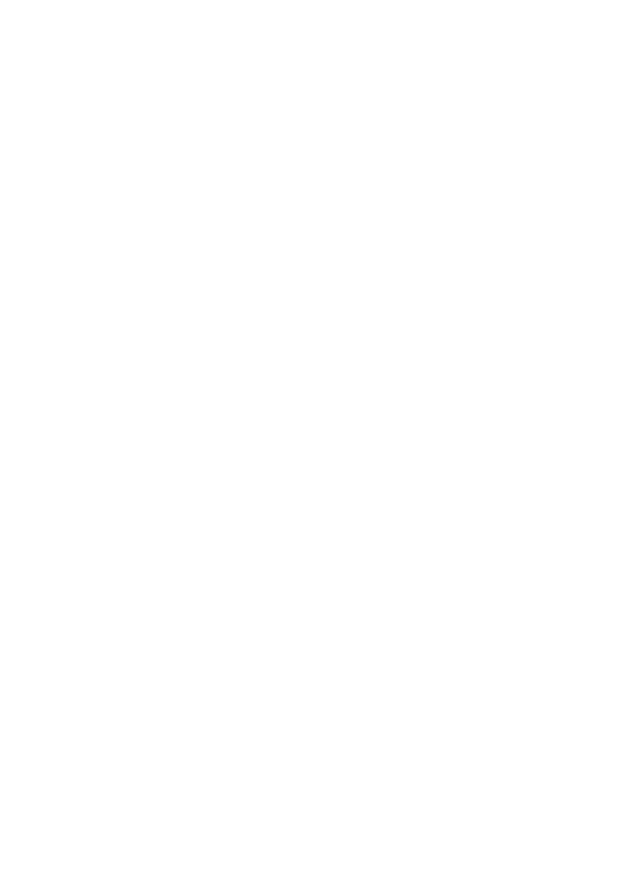
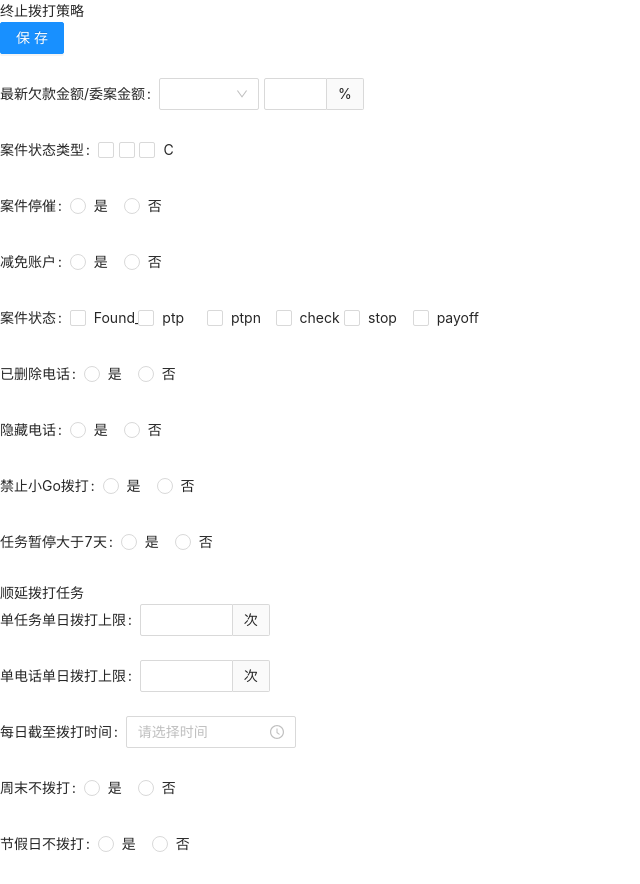
Before and after one commit to ThreeEgg/antd-pro-boilerplate, a React (Create React App) app in the folder frontend/: page /#/forbidCallStrategy in a window 1280 px wide. Shown: the whole page, without its empty margins (0-640 px from the left). Before the commit the page ends 800 px from the top, so only its background shows below. Built offline with nearby package versions, Linux system fonts and the light colour scheme.

Commit message:
禁止策略

```diff
--- a/frontend/src/router/index.js
+++ b/frontend/src/router/index.js
@@ -1,12 +1,17 @@
 import {
-  Home
+  Home, ForbidCallStrategy
 } from '@/views';
 const routes = [
   {
-    name: '首页',
+    name: '拨打策略',
     path: '/',
     component: Home,
   },
+  {
+    name: '禁止拨打策略',
+    path: '/forbidCallStrategy',
+    component: ForbidCallStrategy,
+  }
 ]
 
 export default routes;
--- /dev/null
+++ b/frontend/src/views/ForbidCallStrategy/index.js
@@ -0,0 +1,162 @@
+import React, { Component } from 'react'
+import styles from './index.less'
+import {
+  Form, Button, Select, Input, Checkbox, Row,
+  Col, Radio, TimePicker,
+} from 'antd'
+const { Option } = Select
+
+class ForbidCallStrategy extends Component {
+
+  state = {
+
+  }
+
+  colAdapt = (xs, sm, md, lg, xl, xxl) => {
+    return {
+      xs, sm, md, lg, xl, xxl
+    }
+  }
+
+  onFinish = params => {
+    console.log('params', params)
+  }
+
+  render() {
+    return (
+      <div className={styles.ForbidCallStrategy}>
+        <Form
+          name="forbidForm"
+          className={styles.forbidForm}
+          // initialValues={{ remember: true }}
+          onFinish={this.onFinish}
+        >
+          <div className="title">
+            <span>终止拨打策略</span>
+            <Form.Item>
+              <Button type="primary" htmlType="submit">
+                保存
+              </Button>
+            </Form.Item>
+          </div>
+          <Row >
+            <Col {...this.colAdapt(24, 24, 24, 24, 12, 12)}>
+              <Form.Item label="最新欠款金额/委案金额" className="moneyInput">
+                <Select style={{ width: 100 }}>
+                  <Option value='<'>{'<'}</Option>
+                  <Option value='<='>≤</Option>
+                  <Option value='='>=</Option>
+                </Select>
+                <Input addonAfter="%" style={{ width: 100, marginLeft: 5 }}></Input>
+              </Form.Item>
+              <Form.Item label="案件状态类型">
+                <Checkbox.Group>
+                  <Row>
+                    <Col span={4}>
+                      <Checkbox value="A">A</Checkbox>
+                    </Col>
+                    <Col span={4}>
+                      <Checkbox value="B">B</Checkbox>
+                    </Col>
+                    <Col span={4}>
+                      <Checkbox value="C">C</Checkbox>
+                    </Col>
+                  </Row>
+                </Checkbox.Group>
+              </Form.Item>
+              <Form.Item label="案件停催">
+                <Radio.Group>
+                  <Radio value={1}>是</Radio>
+                  <Radio value={2}>否</Radio>
+                </Radio.Group>
+              </Form.Item>
+              <Form.Item label="减免账户">
+                <Radio.Group>
+                  <Radio value={1}>是</Radio>
+                  <Radio value={2}>否</Radio>
+                </Radio.Group>
+              </Form.Item>
+              <Form.Item label="案件状态">
+                <Checkbox.Group>
+                  <Row>
+                    <Col span={4}>
+                      <Checkbox value="Found_1">Found_1</Checkbox>
+                    </Col>
+                    <Col span={4}>
+                      <Checkbox value="ptp">ptp</Checkbox>
+                    </Col>
+                    <Col span={4}>
+                      <Checkbox value="ptpn">ptpn</Checkbox>
+                    </Col>
+                    <Col span={4}>
+                      <Checkbox value="check">check</Checkbox>
+                    </Col>
+                    <Col span={4}>
+                      <Checkbox value="stop">stop</Checkbox>
+                    </Col>
+                    <Col span={4}>
+                      <Checkbox value="payoff">payoff</Checkbox>
+                    </Col>
+                  </Row>
+                </Checkbox.Group>
+              </Form.Item>
+              <Form.Item label="已删除电话">
+                <Radio.Group>
+                  <Radio value={1}>是</Radio>
+                  <Radio value={2}>否</Radio>
+                </Radio.Group>
+              </Form.Item>
+              <Form.Item label="隐藏电话">
+                <Radio.Group>
+                  <Radio value={1}>是</Radio>
+                  <Radio value={2}>否</Radio>
+                </Radio.Group>
+              </Form.Item>
+              <Form.Item label="禁止小Go拨打">
+                <Radio.Group>
+                  <Radio value={1}>是</Radio>
+                  <Radio value={2}>否</Radio>
+                </Radio.Group>
+              </Form.Item>
+              <Form.Item label="任务暂停大于7天">
+                <Radio.Group>
+                  <Radio value={1}>是</Radio>
+                  <Radio value={2}>否</Radio>
+                </Radio.Group>
+              </Form.Item>
+              <div className="title">
+                <span>顺延拨打任务</span>
+              </div>
+              <Form.Item label="单任务单日拨打上限">
+                <Input addonAfter="次" style={{ width: 130 }}></Input>
+              </Form.Item>
+              <Form.Item label="单电话单日拨打上限">
+                <Input addonAfter="次" style={{ width: 130 }}></Input>
+              </Form.Item>
+              <Form.Item label="每日截至拨打时间">
+                <TimePicker
+                  format="HH:mm"
+                  allowClear={false}
+                ></TimePicker>
+              </Form.Item>
+              <Form.Item label="周末不拨打">
+                <Radio.Group>
+                  <Radio value={1}>是</Radio>
+                  <Radio value={2}>否</Radio>
+                </Radio.Group>
+              </Form.Item>
+              <Form.Item label="节假日不拨打">
+                <Radio.Group>
+                  <Radio value={1}>是</Radio>
+                  <Radio value={2}>否</Radio>
+                </Radio.Group>
+              </Form.Item>
+            </Col>
+          </Row>
+        </Form>
+      </div>
+    )
+  }
+}
+
+export default ForbidCallStrategy
--- /dev/null
+++ b/frontend/src/views/ForbidCallStrategy/index.less
@@ -0,0 +1,50 @@
+.ForbidCallStrategy{
+  padding:8px;
+  border-radius: 5px;
+}
+
+.forbidForm{
+  :global{
+    .title{
+      display:flex;
+      justify-content:space-between;
+      align-items:center;
+      >span{
+        color:black;
+        font-size: 20px;
+        font-weight: 600;
+      }
+    }
+    .ant-row{
+      .ant-col{
+        .ant-form-item{
+          margin-bottom: 5px;
+          .ant-form-item-label{
+            width:18%;
+            display:flex;
+            justify-content:flex-start;
+          }
+          .ant-form-item-control{
+            width: 80%;
+            .ant-form-item-control-input{
+              .ant-form-item-control-input-content{
+                .ant-checkbox-group{
+                  width: 100%;
+                }
+              }
+            }
+          }
+        }
+        .moneyInput{
+          .ant-form-item-control{
+            .ant-form-item-control-input{
+              .ant-form-item-control-input-content{
+                display:flex;
+              }
+            }
+          }
+        }
+      }
+    }
+  }
+}
--- a/frontend/src/views/Home/components/CallStrategy.js
+++ b/frontend/src/views/Home/components/CallStrategy.js
@@ -1,27 +1,82 @@
 import React, { Component } from 'react'
 import styles from './CallStrategy.less'
-import { Button, } from 'antd'
+import { withRouter } from 'react-router-dom'
+import { Button, Input, Select, Row, Col } from 'antd'
+const { TextArea } = Input;
+const { Option } = Select;
+
 class CallStrategy extends Component {
+
+  state = {
+  }
+
+  colAdapt = (xs, sm, md, lg, xl, xxl) => {
+    return {
+      xs, sm, md, lg, xl, xxl
+    }
+  }
+
+  goToForbidStrategy = () => {
+    const { history } = this.props;
+    history && history.push('/forbidCallStrategy')
+  }
+
   render() {
     return (
-      <>
+      <div className={styles.CallStrategy}>
         <div className={styles.baseInfoInput}>
           <div className={styles.titleBox}>
-            <div className="title">拨打策略集-智能对话</div>
+            <div className="title">
+              <span>拨打策略集-智能对话</span>
+              <Button type="link" onClick={this.goToForbidStrategy}>设置禁止&顺延拨打管理</Button>
+            </div>
             <div className="btnBox">
               <Button>返回</Button>
-              <Button type="primary">保存</Button>
+              <Button type="primary" style={{ marginLeft: 5 }}>保存</Button>
             </div>
           </div>
-
+          <Row className={styles.inputBox}>
+            <Col className="inputBoxLeft" {...this.colAdapt(24, 24, 24, 14, 8, 8)}>
+              <div className="inputItem">
+                <span>策略名称</span>
+                <Input type="text" />
+              </div>
+              <div className="inputItem">
+                <span>总拨打次数上限</span>
+                <Input type="text" />
+              </div>
+              <div className="inputItem">
+                <span>选择线路地区</span>
+                <Select mode="multiple"
+                >
+                  <Option value={1}>111</Option>
+                  <Option value={2}>222</Option>
+                  <Option value={3}>333</Option>
+                  <Option value={4}>444</Option>
+                </Select>
+              </div>
+              <div className="inputItem">
+                <span>首次拨打生效间隔</span>
+                <Select
+                >
+                  <Option value={1}>立即生效</Option>
+                  <Option value={2}>1天</Option>
+                </Select>
+              </div>
+              <div className="inputItem">
+                <span>策略说明</span>
+                <TextArea />
+              </div>
+            </Col>
+          </Row>
 
         </div>
         <div className="svgBox">
 
         </div>
-      </>
+      </div>
     )
   }
 }
 
-export default CallStrategy
+export default withRouter(CallStrategy)
--- a/frontend/src/views/Home/components/CallStrategy.less
+++ b/frontend/src/views/Home/components/CallStrategy.less
@@ -0,0 +1,49 @@
+.CallStrategy{
+  padding:8px;
+  border-radius: 5px;
+}
+
+.baseInfoInput{
+  .titleBox{
+    display:flex;
+    justify-content:space-between;
+    :global{
+      .title{
+        color:black;
+        font-size: 20px;
+        font-weight: 600;
+      }
+    }
+  }
+}
+
+.inputBox{
+  // width:30%;
+  display:flex;
+  justify-content:space-between;
+  :global{
+    .inputBoxLeft{
+      width:100%;
+      .inputItem{
+        margin: 5px 0;
+        display:flex;
+        justify-content:space-between;
+        align-items:center;
+        >span{
+          width:30%;
+          display:flex;
+          align-items:center;
+        }
+        .ant-input{
+          width:70%;
+        }
+        .ant-select{
+          width: 70%;
+          .ant-select-arrow{
+            display: none;
+          }
+        }
+      }
+    }
+  }
+}
--- a/frontend/src/views/index.js
+++ b/frontend/src/views/index.js
@@ -1,5 +1,5 @@
 import Home from './Home';
-
+import ForbidCallStrategy from './ForbidCallStrategy';
 export {
-  Home,
+  Home, ForbidCallStrategy,
 }
```
